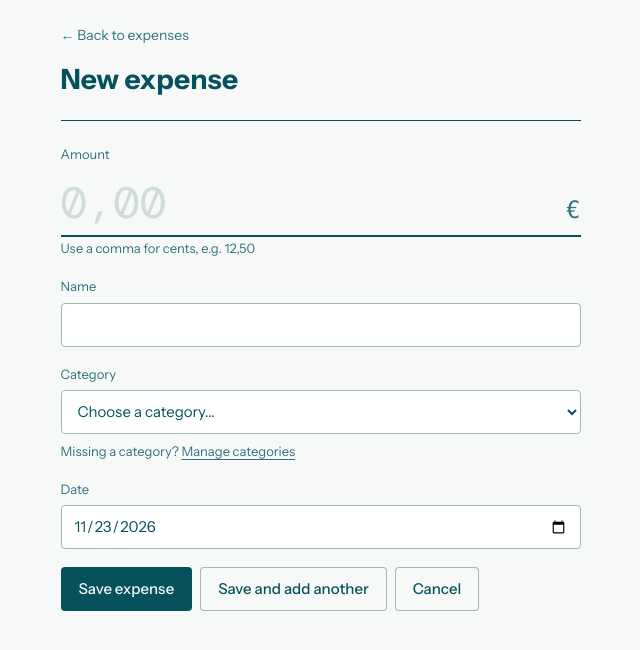
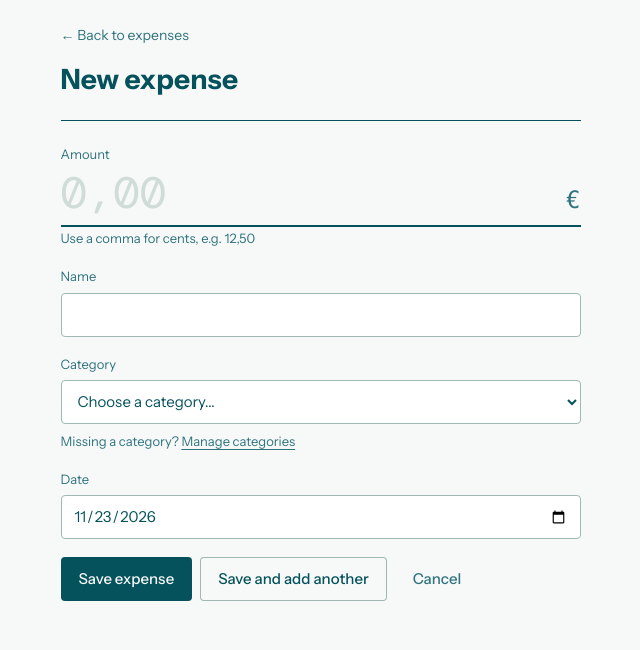
Before and after one commit to gabrielajamhour/needs-wants-tracker, a Flask app: page /expenses/new in a window 1280 px wide. Shown: the part 69-719 px from the top of the page, without its empty margins (312-952 px from the left). Run offline with Flask 3, Linux system fonts and the light colour scheme; data comes from the database, SQL or seed files in the repository.

Commit message:
Tighten the amount field and make Cancel a quiet button

```diff
--- a/static/styles.css
+++ b/static/styles.css
@@ -1649,7 +1649,8 @@ a.segmented-option {
     flex: 1;
     min-width: 0;
     height: auto;
-    padding: var(--space-2) 0;
+    margin-top: 0;
+    padding: var(--space-1) 0 var(--space-2);
     border: none;
     border-radius: 0;
     background: none;
--- a/templates/expense_form.html
+++ b/templates/expense_form.html
@@ -88,7 +88,7 @@
             {% if add_another %}
                 <button type="submit" name="action" value="add_another" class="button ghost">Save and add another</button>
             {% endif %}
-            <a class="button ghost" href="{{ back_url }}" data-clear-draft>Cancel</a>
+            <a class="button quiet" href="{{ back_url }}" data-clear-draft>Cancel</a>
         </div>
 
     </form>
```
